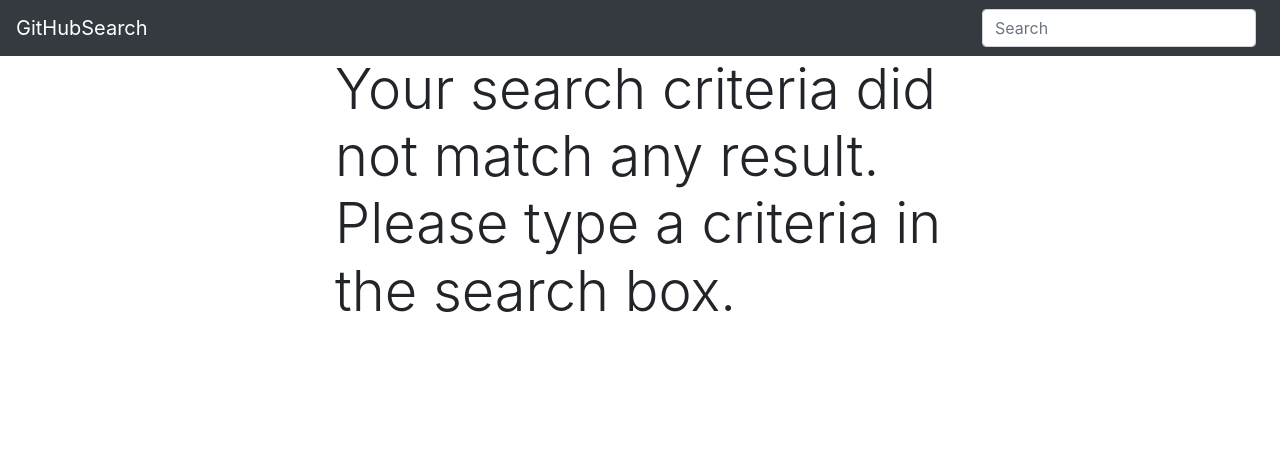
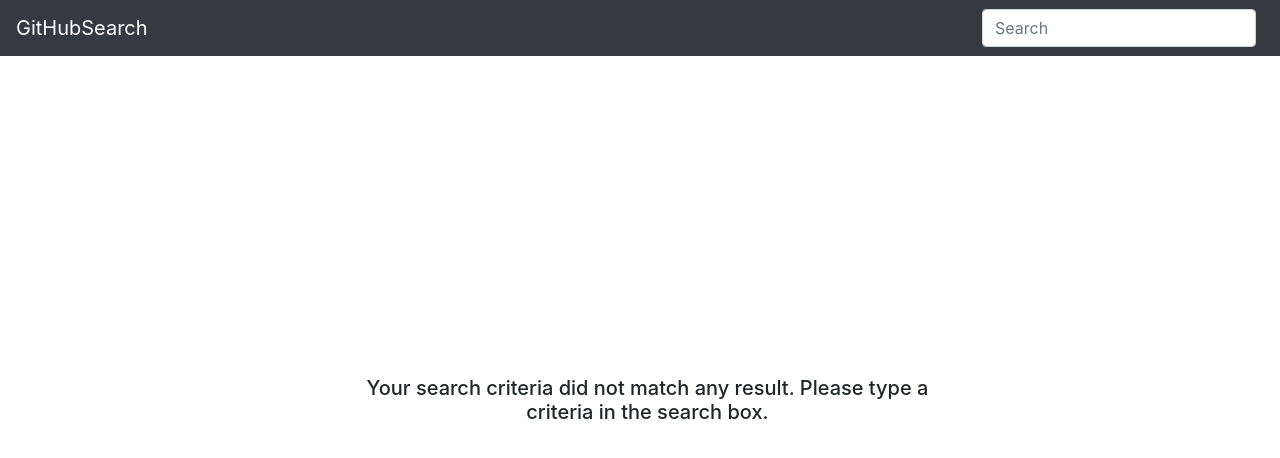
Before and after one commit to MGYOSBEL/gitHubSearch, an Angular app: page /search in a window 1280 px wide. Shown: the top 458 px of the page. Built offline with nearby package versions, Linux system fonts and the light colour scheme.

Commit message:
empty results message

```diff
--- a/src/app/users-list/users-list/users-list.component.css
+++ b/src/app/users-list/users-list/users-list.component.css
@@ -0,0 +1,5 @@
+.empty-list-message {
+  position: absolute;
+  top: 40vh;
+  text-align: center;
+}
--- a/src/app/users-list/users-list/users-list.component.html
+++ b/src/app/users-list/users-list/users-list.component.html
@@ -7,7 +7,7 @@
       <app-user-card [user]="user" (detail)="onUserDetail($event)"></app-user-card>
     </div>
     <ng-container *ngIf="users.length === 0">
-      <div class="display-4">Your search criteria did not match any result. Please type a criteria in the search box. </div>
+      <h5 class="empty-list-message">Your search criteria did not match any result. Please type a criteria in the search box. </h5>
     </ng-container>
   </div>
 </ng-template>
```
